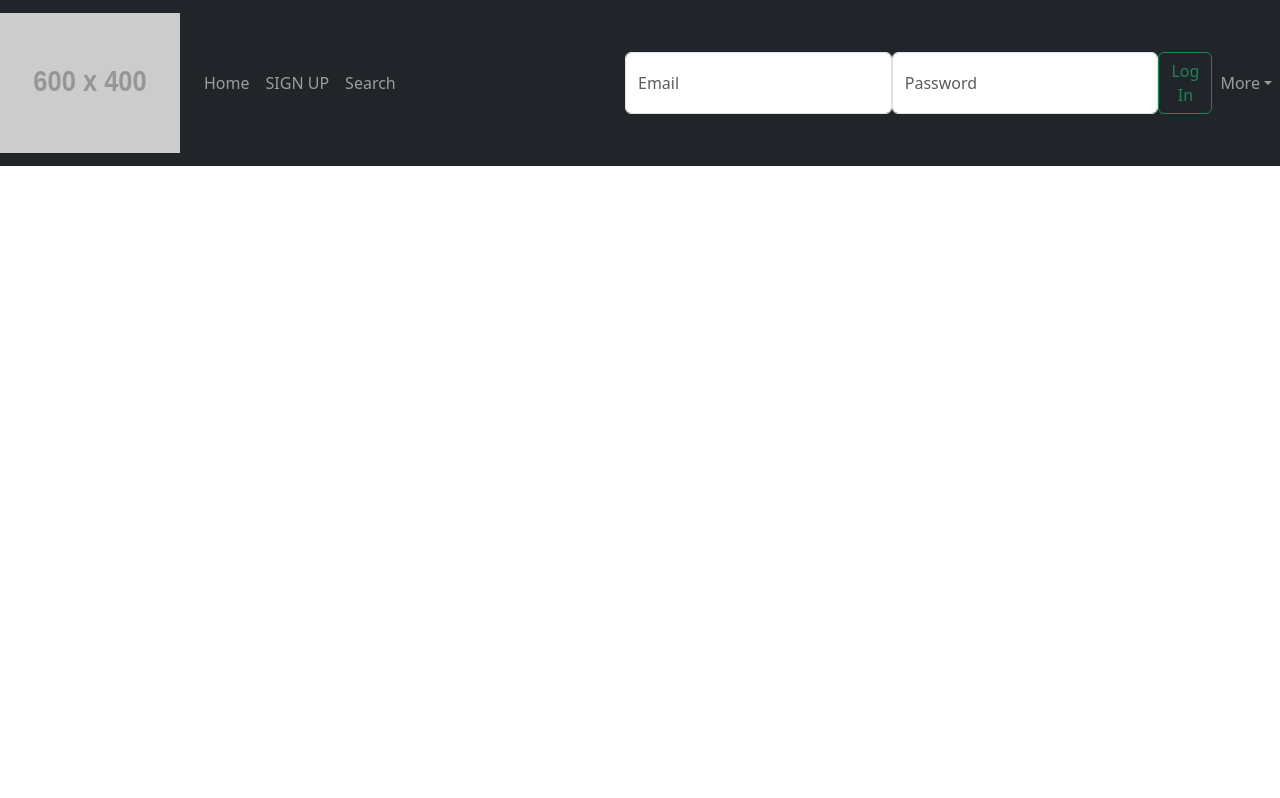
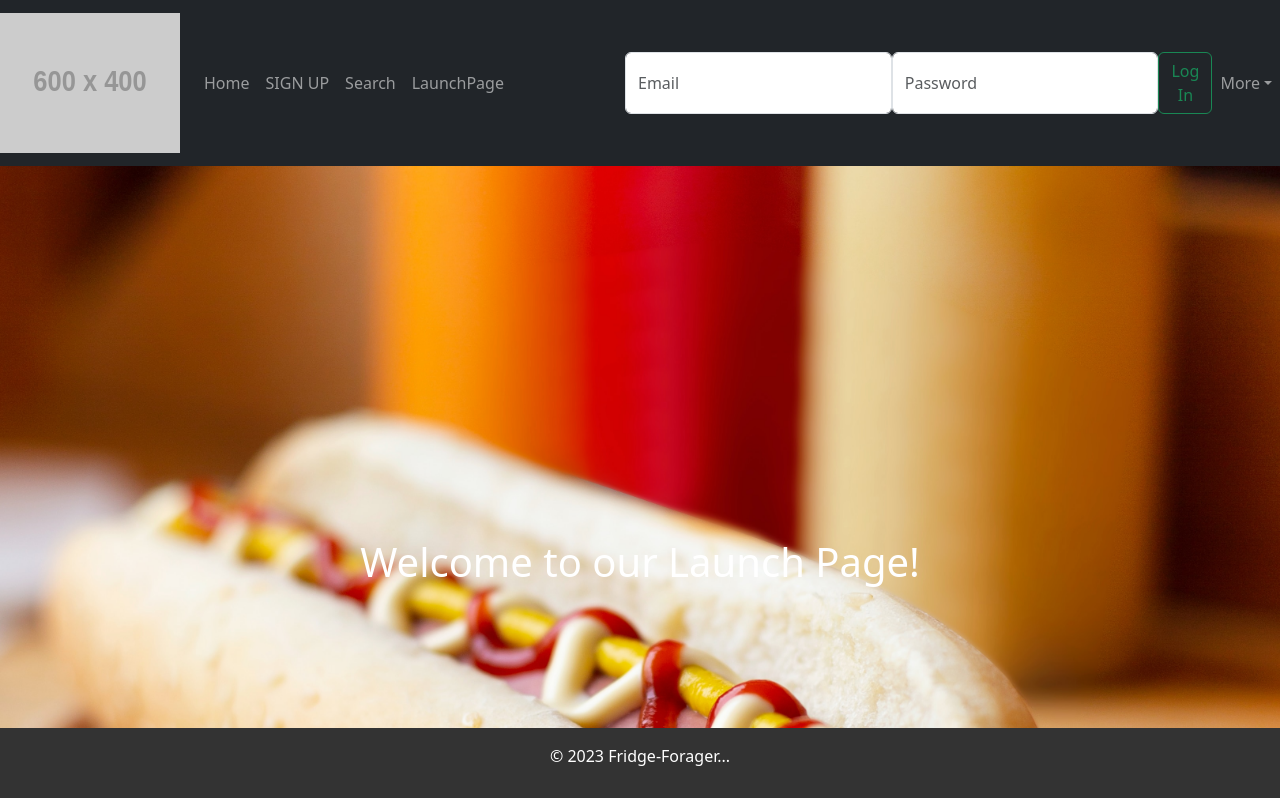
Before and after one commit to TEAM-BCKND/Fridge-Forager-Frontend, a React (Vite) app: page /launch in a window 1280 px wide. Shown: the top 798 px of the page. Built offline with nearby package versions, Linux system fonts and the light colour scheme.

Commit message:
adding Launch and Footer

```diff
--- a/src/App.jsx
+++ b/src/App.jsx
@@ -7,6 +7,8 @@ import IngredientForm from './components/IngredientForm';
 import 'bootstrap/dist/css/bootstrap.min.css';
 import HandleSearch from './components/HandleSearch';
 import RenderSearch from './components/RenderSearch';
+import LaunchPage from './components/LaunchPage';
+import Footer from './components/Footer';
 
 export default function App() {
     const [recipes, setRecipes] = useState([]);
@@ -20,12 +22,15 @@ export default function App() {
         <Router>
             <Header />
             <Routes>
+                {/* <Route path="/" element={<Navigate to="/launch" />} /> */}
                 <Route path="/home" element={<Home />} />
                 <Route path="/signup" element={<SignUp />} />
                 <Route path="/search" element={<RenderSearch />} />
+                <Route path="/launch" element={<LaunchPage />} />
                 {/* Add IngredientForm in one of the routes or in the Home component */}
                 <Route path="/ingredient-search" element={<IngredientForm onSearch={HandleSearch} />} />
             </Routes>
+            <Footer />
         </Router>
     );
 }
--- /dev/null
+++ b/src/components/Footer.jsx
@@ -0,0 +1,22 @@
+// Footer.jsx
+import React from 'react';
+
+function Footer() {
+    return (
+        <footer style={footerStyle}>
+            <p>&copy; 2023 Fridge-Forager...</p>
+        </footer>
+    );
+}
+
+const footerStyle = {
+    backgroundColor: '#333',
+    color: '#fff',
+    textAlign: 'center',
+    padding: '1rem',
+    position: 'fixed',
+    bottom: '0',
+    width: '100%',
+};
+
+export default Footer;
--- a/src/components/Header.jsx
+++ b/src/components/Header.jsx
@@ -30,6 +30,7 @@ export default function Header(){
                 <Nav.Link as={Link} to="/home">Home</Nav.Link>
                 <Nav.Link as={Link} to="/signup">SIGN UP</Nav.Link>
                 <Nav.Link as={Link} to="/search">Search</Nav.Link>
+                <Nav.Link as={Link} to="/launch">LaunchPage</Nav.Link>
             </Nav>
             <Form className="d-flex" onSubmit={handleSubmit}>
             {/* <FormControl type="email" placeholder="Email" className="mr-sm-2"/>
--- a/src/components/Home.jsx
+++ b/src/components/Home.jsx
@@ -1,4 +1,4 @@
-import React from 'react';
+
 import Gallery from './Gallery';
 
 export default function Home(){
--- /dev/null
+++ b/src/components/LaunchPage.jsx
@@ -0,0 +1,25 @@
+import React from 'react';
+import backgroundImage from '/img/hotdog.jpg';
+
+function LaunchPage() {
+    const backgroundStyle = {
+        backgroundImage: `url(${backgroundImage})`,
+        backgroundSize: 'cover',
+        backgroundPosition: 'center',
+        minHeight: '100vh',
+        display: 'flex',
+        flexDirection: 'column',
+        alignItems: 'center',
+        justifyContent: 'center',
+        color: '#fff',
+    };
+
+    return (
+        <div style={backgroundStyle}>
+            <h1>Welcome to our Launch Page!</h1>
+            {/* Add any content or links for your launch page */}
+        </div>
+    );
+}
+
+export default LaunchPage;
```
Also changed, not shown: img/hotdog.jpg (added).
